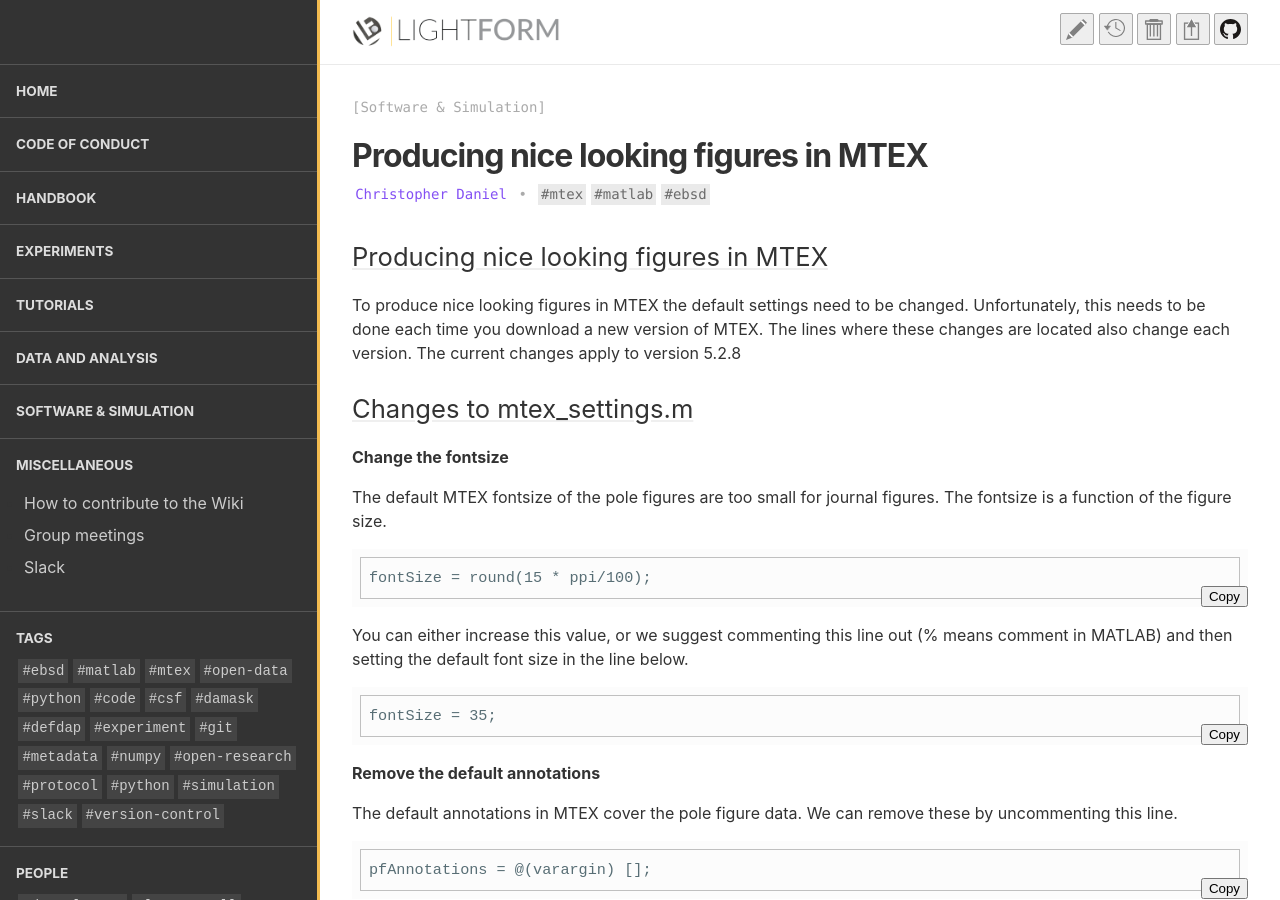
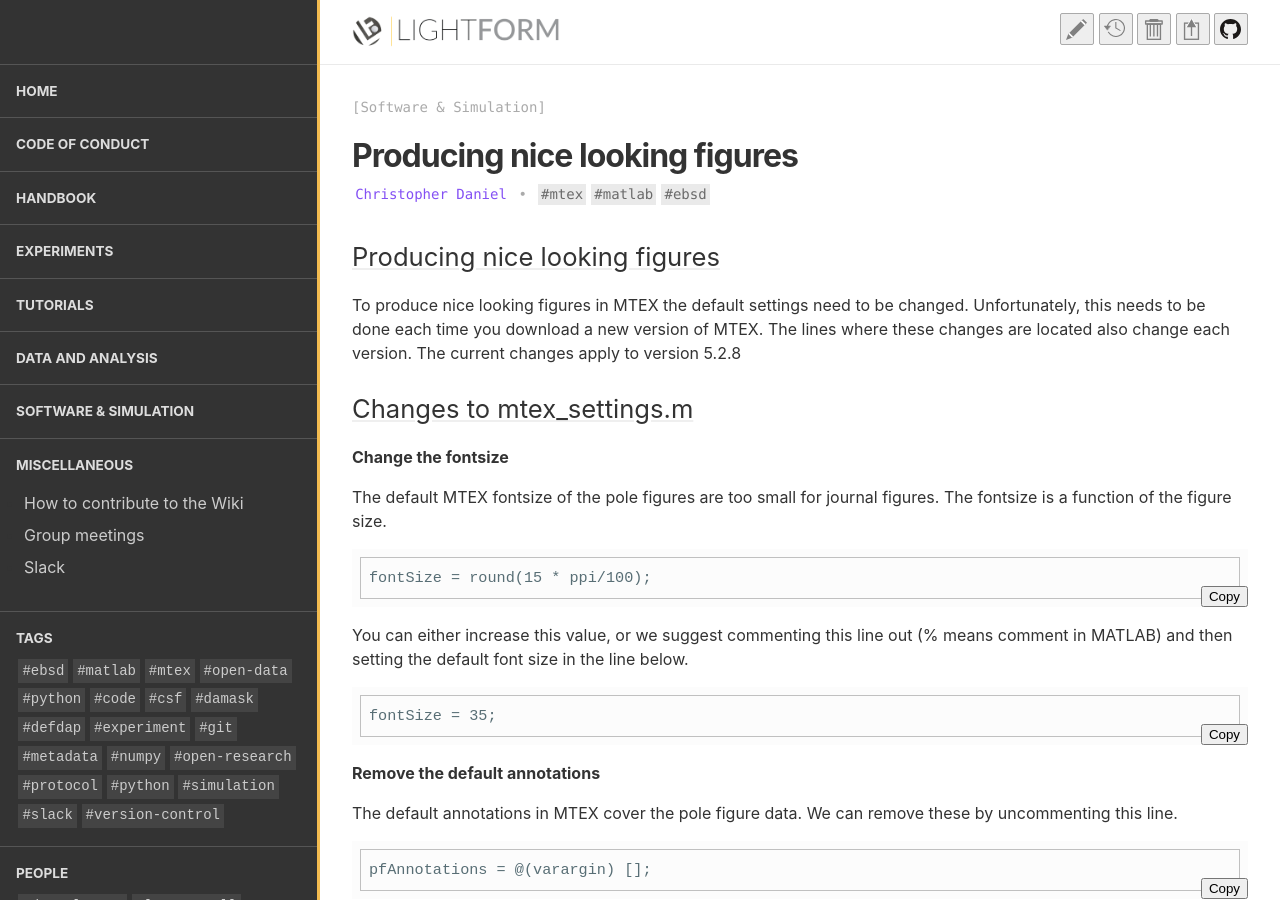
Before and after one commit to LightForm-group/wiki, a Jekyll site: the page built from collections/_software_and_simulation/mtex_nice_figures.md, in a window 1280 px wide and 900 px high. Built offline with Jekyll 4.4.1, drawn with Linux system fonts in a browser that asks for light colours; nearby versions of some CDN libraries.

Commit message:
Update mtex_nice_figures.md

```diff
--- a/collections/_software_and_simulation/mtex_nice_figures.md
+++ b/collections/_software_and_simulation/mtex_nice_figures.md
@@ -1,5 +1,5 @@
 ---
-title: Producing nice looking figures in MTEX
+title: Producing nice looking figures
 author: Christopher Daniel
 tags:
   - MTEX
@@ -9,7 +9,7 @@ published: true
 subcollection: MTEX
 ---
 
-# Producing nice looking figures in MTEX
+# Producing nice looking figures
 
 To produce nice looking figures in MTEX the default settings need to be changed. Unfortunately, this needs to be done each time you download a new version of MTEX. The lines where these changes are located also change each version. The current changes apply to version 5.2.8
 
```
